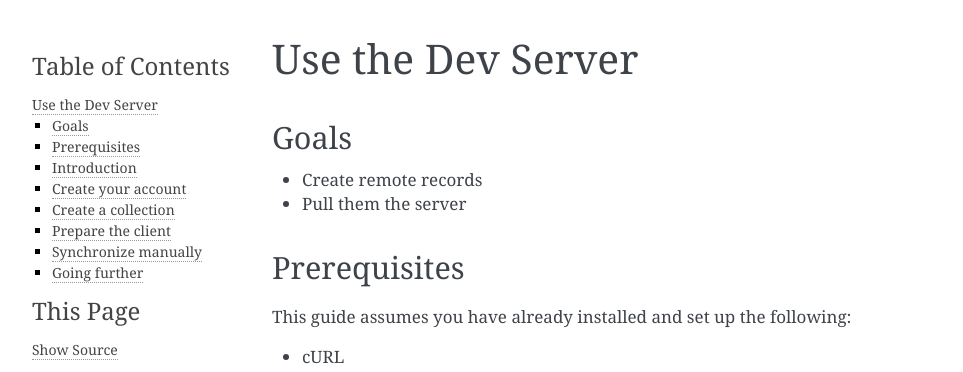
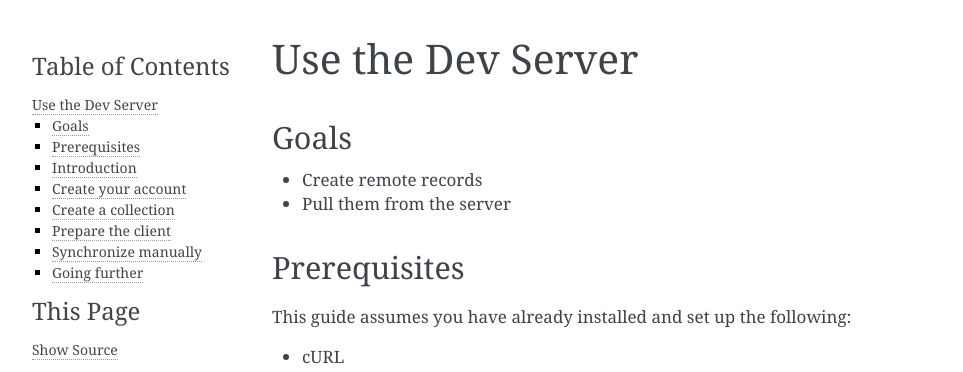
Before and after one commit to mozilla/remote-settings, a Sphinx documentation site: the page built from docs/tutorial-dev-server.rst, in a window 1280 px wide and 900 px high. Shown: the top 372 px of the window, without its empty margins (148-1111 px from the left). Built offline with Sphinx 7.4.7, drawn with Linux system fonts in a browser that asks for light colours.

Commit message:
Fixed: Grammer

```diff
--- a/docs/tutorial-dev-server.rst
+++ b/docs/tutorial-dev-server.rst
@@ -7,7 +7,7 @@ Goals
 -----
 
 * Create remote records
-* Pull them the server
+* Pull them from the server
 
 
 Prerequisites
```
